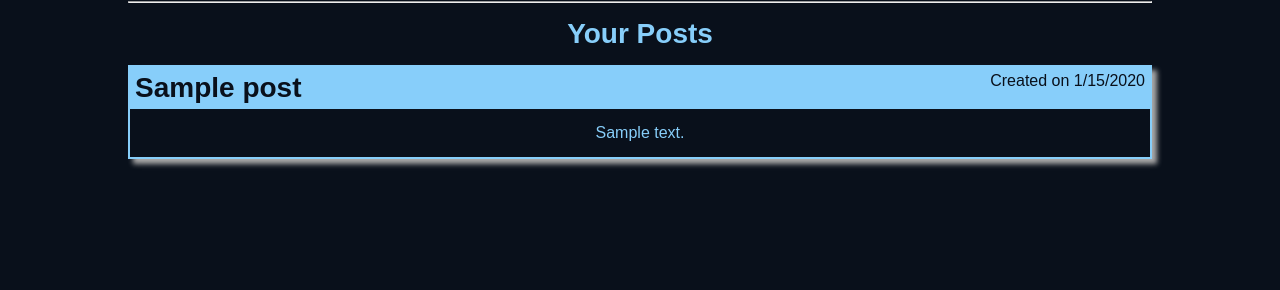
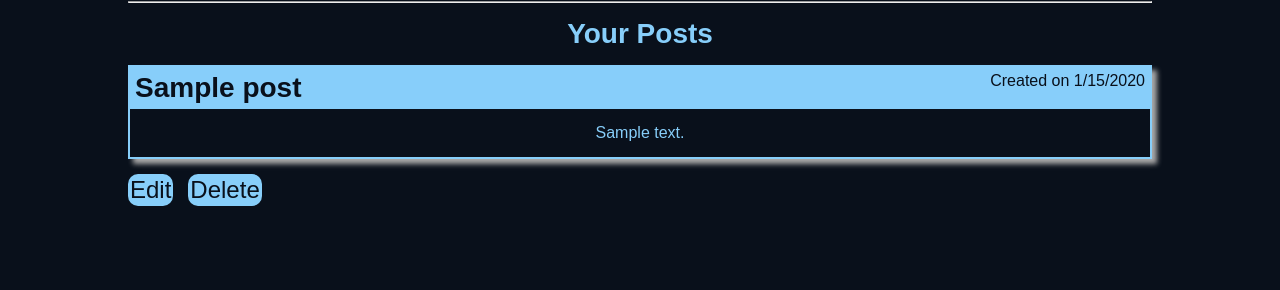
Before and after one commit to OneCrinkleyFry/tech-blog, a Node server app: page /dashboard in a window 1280 px wide. Shown: the part 464-754 px from the top of the page. Run offline with Node 20, Linux system fonts and the light colour scheme; a user stored in the database is signed in; tables that the repository leaves empty hold one stand-in row (values such as "Sample post"); some libraries are stand-ins or nearby versions.

Commit message:
added the buttons for edit, and delete. they do not work

```diff
--- a/controllers/api/post-routes.js
+++ b/controllers/api/post-routes.js
@@ -89,6 +89,7 @@ router.put('/:id', withAuth, (req, res) => {
 });
 
 router.delete('/:id', withAuth, (req, res) => {
+
     Post.destroy({ where: { id: req.params.id } })
         .then(dbPostData => {
             if (!dbPostData) {
@@ -98,6 +99,7 @@ router.delete('/:id', withAuth, (req, res) => {
             res.json(dbPostData);
         })
         .catch(err => {
+            console.log(err);
             res.status(500).json(err);
         });
 });
--- a/models/Comment.js
+++ b/models/Comment.js
@@ -30,7 +30,8 @@ Comment.init(
             allowNull: false,
             references: {
                 model: 'post',
-                key: 'id'
+                key: 'id',
+                onDelete: 'CASCADE'
             }
         }
     },
--- a/public/javascript/delete-post.js
+++ b/public/javascript/delete-post.js
@@ -3,11 +3,8 @@ async function deleteFormHandler(event) {
     const deleteConfirm = confirm("Are you sure you'd like to delete this, it is permanent?");
     if (!deleteConfirm) return;
 
-    const id = window.location.toString().split('/')[
-        window.location.toString().split('/').length - 1
-    ];
-
-    const response = await fetch(`/api/posts/:${id}`, {
+    const id = event.target.id;
+    const response = await fetch(`/api/posts/${id}`, {
         method: 'DELETE'
     })
 
@@ -15,4 +12,4 @@ async function deleteFormHandler(event) {
     else alert(response.statusText);
 }
 
-document.querySelector('.delete-post-btn').addEventListener('click', deleteFormHandler);
+document.querySelector('.delete-btn').addEventListener('click', deleteFormHandler);
--- a/public/stylesheets/style.css
+++ b/public/stylesheets/style.css
@@ -5,6 +5,9 @@
 body {
     background-color: #09101b;
     color: lightskyblue;
+}
+a {
+    text-decoration: none;
 }
 header {
     background-color: lightskyblue;
@@ -85,7 +88,7 @@ label {
     font-size: 18px;
     border-radius: 5px;
 }
-button, .header-container nav a {
+button, .header-container nav a, .post-list a {
     border: none;
     border-radius: 10px;
     background-color: lightskyblue;
@@ -95,10 +98,10 @@ button, .header-container nav a {
     min-width: max-content;
     margin-bottom: 15px;
 }
-button:hover, .header-container nav a:hover {
+button:hover, .header-container nav a:hover, .post-list a:hover {
     color: lightskyblue;
     background-color: #09101b;
-    transition: all .5s;
+    transition: all .2s;
     border: white 2px inset;
 }
 .login-container form {
@@ -136,6 +139,15 @@ button:hover, .header-container nav a:hover {
 .post-list {
     margin-top: 15px;
 }
+.edit-buttons {
+    width: max-content;
+    display: flex;
+}
+
+.delete-btn {
+    margin-left: 15px;
+}
+
 .comment {
     background-color: lightskyblue;
     color: #09101b;
--- a/views/dashboard.handlebars
+++ b/views/dashboard.handlebars
@@ -15,10 +15,15 @@
     <section class="post-list">
         <h2>Your Posts</h2>
         {{#each posts as |post|}}
-            {{> post-info post}}
+        {{> post-info post}}
+        <div class="edit-buttons">
+            <a href="/edit/{{post.id}}">Edit</a>
+            <button type="button" class="delete-btn" id="{{post.id}}">Delete</button>
+        </div>
         {{/each}}
     </section>
     {{/if}}
 </div>
 
 <script src="/javascript/add-post.js"></script>
+<script src="/javascript/delete-post.js"></script>
```
Also changed, not shown: models/index.js (+8 -2 lines), public/javascript/edit-post.js (+4 -4 lines).
